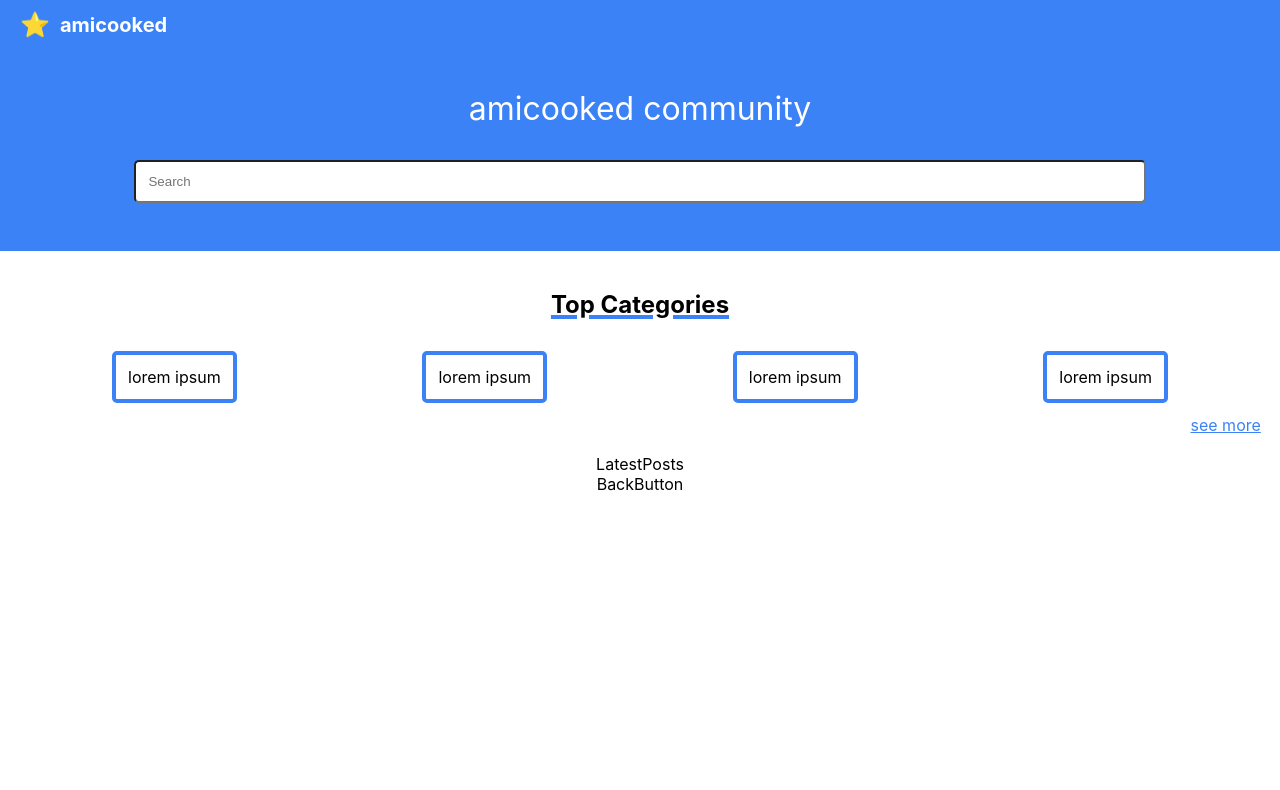
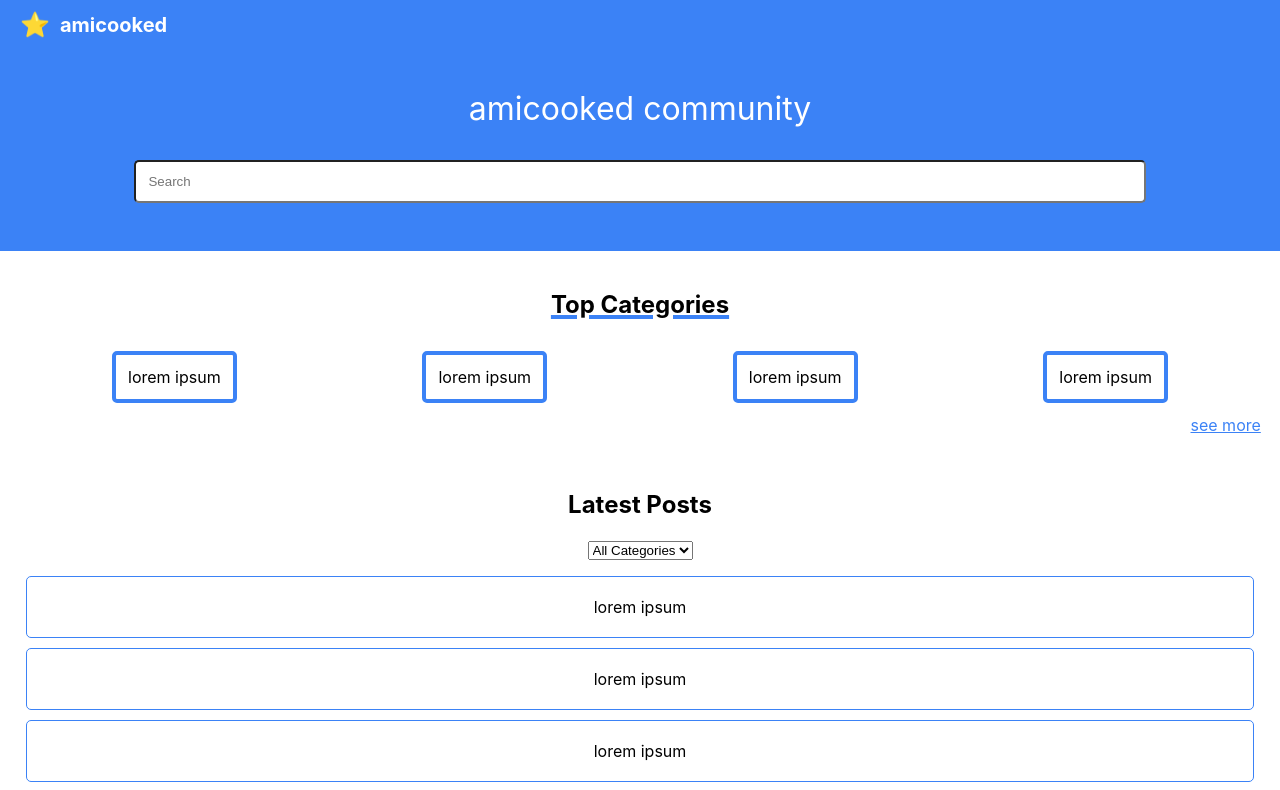
Before and after one commit to majackie/amicooked, a React (Create React App) app: page / in a window 1280 px wide. Shown: the top 790 px of the page. Built offline with nearby package versions, Linux system fonts and the light colour scheme.

Commit message:
Added UI to LatestPosts.

```diff
--- a/src/components/LatestPosts/LatestPosts.js
+++ b/src/components/LatestPosts/LatestPosts.js
@@ -1,7 +1,30 @@
+// src/components/LatestPosts/LatestPosts.js
 import React from 'react';
+import PostCard from './PostCard';
 
 function LatestPosts() {
-    return <div>LatestPosts</div>;
+  return (
+    <section style={styles.section}>
+      <h2>Latest Posts</h2>
+      <div style={styles.filter}>
+        <select>
+          <option>All Categories</option>
+        </select>
+      </div>
+      {[1, 2, 3, 4, 5].map((_, idx) => (
+        <PostCard key={idx} postTitle="lorem ipsum" />
+      ))}
+    </section>
+  );
+}
+
+const styles = {
+    section: {
+        padding: '2vh'
+    },
+    filter: {
+        marginBottom: '2vh'
+    }
 }
 
 export default LatestPosts;
```
